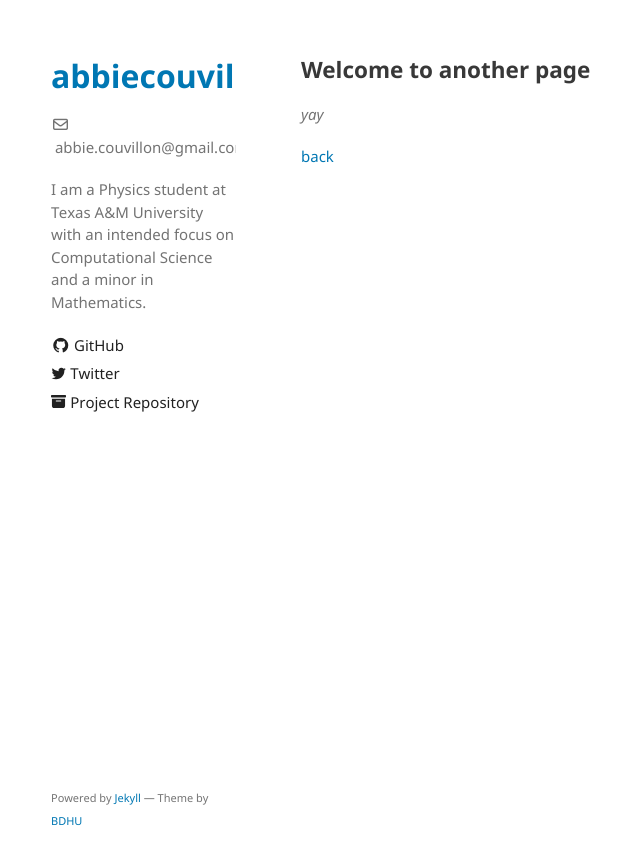
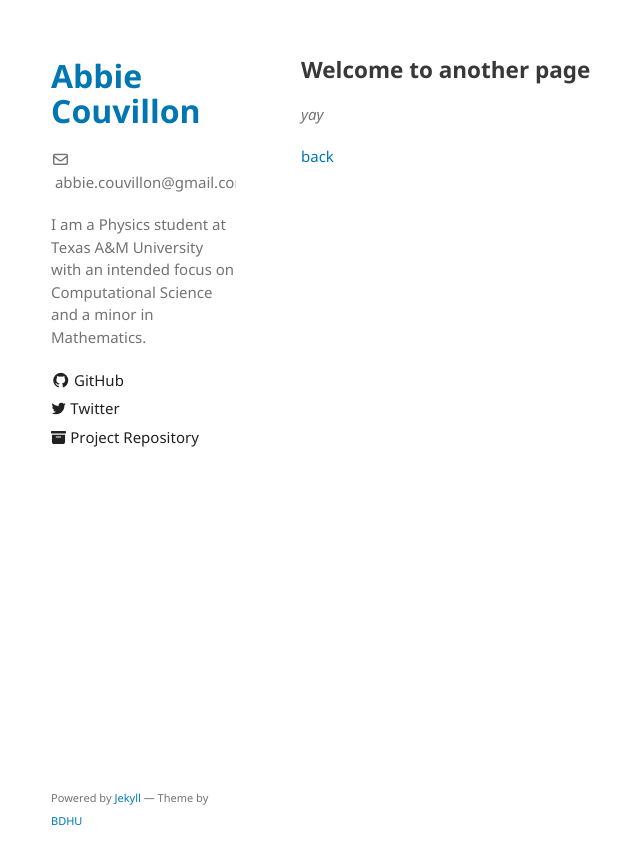
Before and after one commit to abbiecouvillon/abbiecouvillon.github.io, a Jekyll site: the page built from another-page.md, in a window 1280 px wide. Shown: the top 865 px of the page, without its empty margins (159-799 px from the left). Built offline with Jekyll 4.4.1, drawn with Linux system fonts in a browser that asks for light colours; our own code applies the rules of GitHub Pages for plain Markdown files.

Commit message:
Update _config.yml

```diff
--- a/_config.yml
+++ b/_config.yml
@@ -1,4 +1,4 @@
-theme: jekyll-theme-minimal
+title: Abbie Couvillon
 email: abbie.couvillon@gmail.com
 description: I am a Physics student at Texas A&M University with an intended focus on Computational Science and a minor in Mathematics.
 show_downloads: false
```
